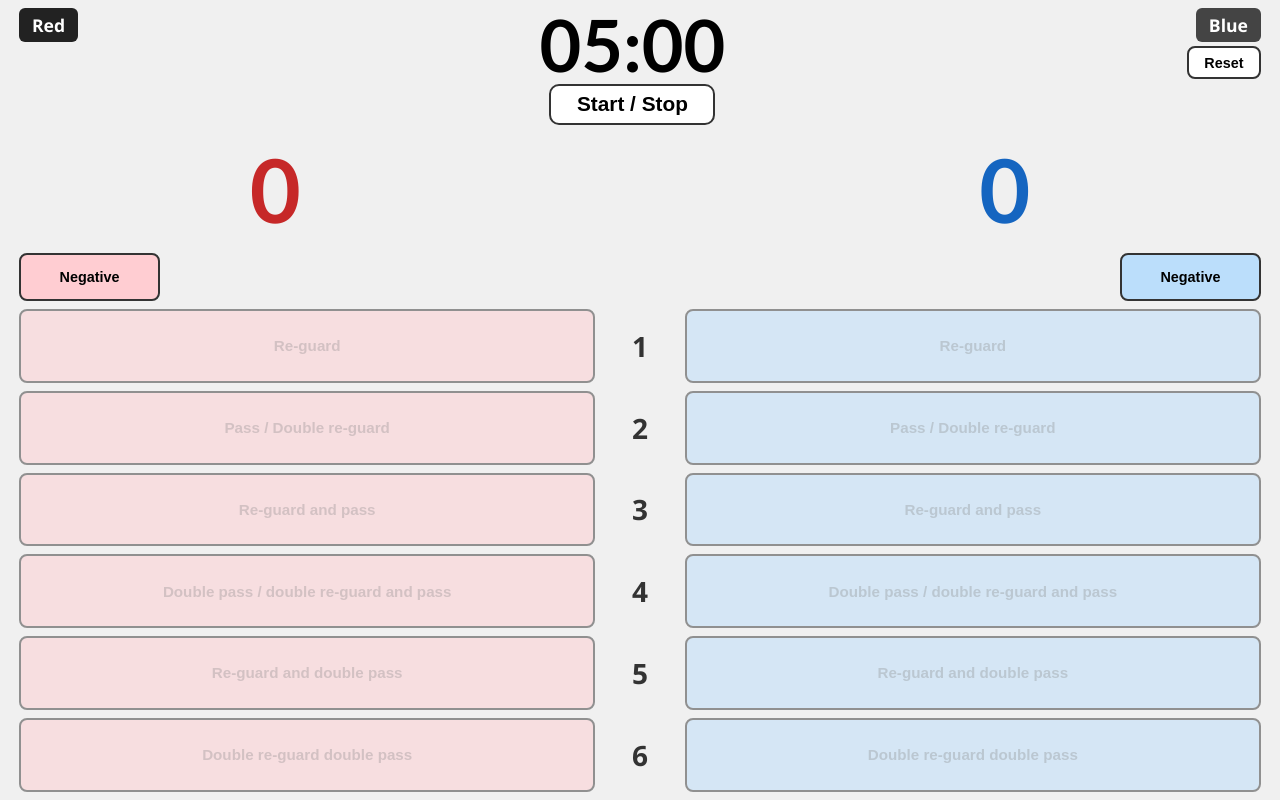
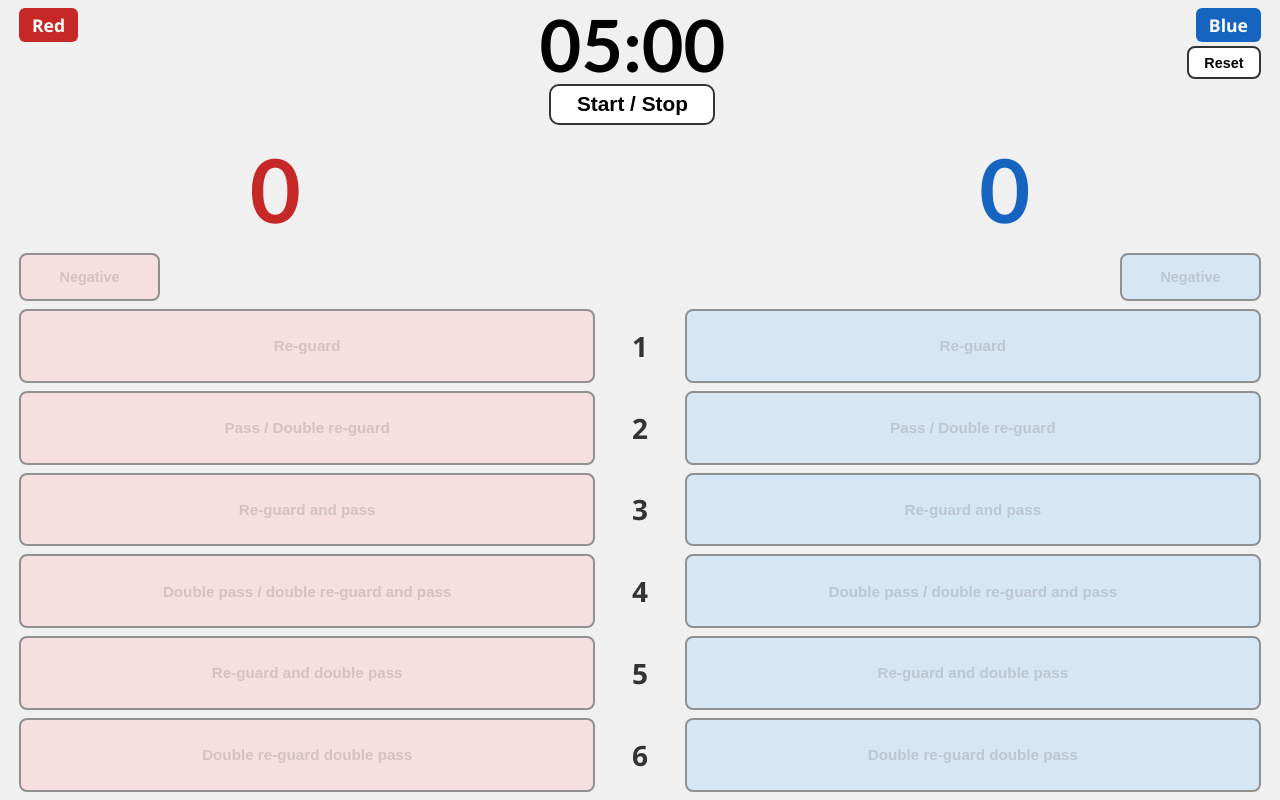
Before and after one commit to Josht114/ElectronCompScore, an Electron app: page index.html in a window 1280 px wide. Drawn offline with Linux system fonts and the light colour scheme.

Commit message:
third bug fixes

```diff
--- a/renderer.js
+++ b/renderer.js
@@ -15,9 +15,13 @@
   const redScoreEl = document.getElementById('redScore');
   const blueScoreEl = document.getElementById('blueScore');
   const pointButtons = document.querySelectorAll('.point-btn');
+  const negativeButtons = document.querySelectorAll('.negative-btn');
 
   function setPointButtonsEnabled(enabled) {
     pointButtons.forEach((btn) => {
+      btn.disabled = !enabled;
+    });
+    negativeButtons.forEach((btn) => {
       btn.disabled = !enabled;
     });
   }
--- a/styles.css
+++ b/styles.css
@@ -40,12 +40,12 @@ body {
 
 .red-label {
   color: #ffffff;
-  background-color: #222;
+  background-color: #c62828;
 }
 
 .blue-label {
   color: #ffffff;
-  background-color: #444;
+  background-color: #1565c0;
   align-self: flex-end;
 }
 
@@ -200,6 +200,11 @@ body {
   background-color: inherit;
 }
 
+.negative-btn:disabled {
+  opacity: 0.5;
+  cursor: not-allowed;
+}
+
 /* ---------- Timer state colors (mirrors the original WinForms behavior) ---------- */
 
 body.phase-green {
```
